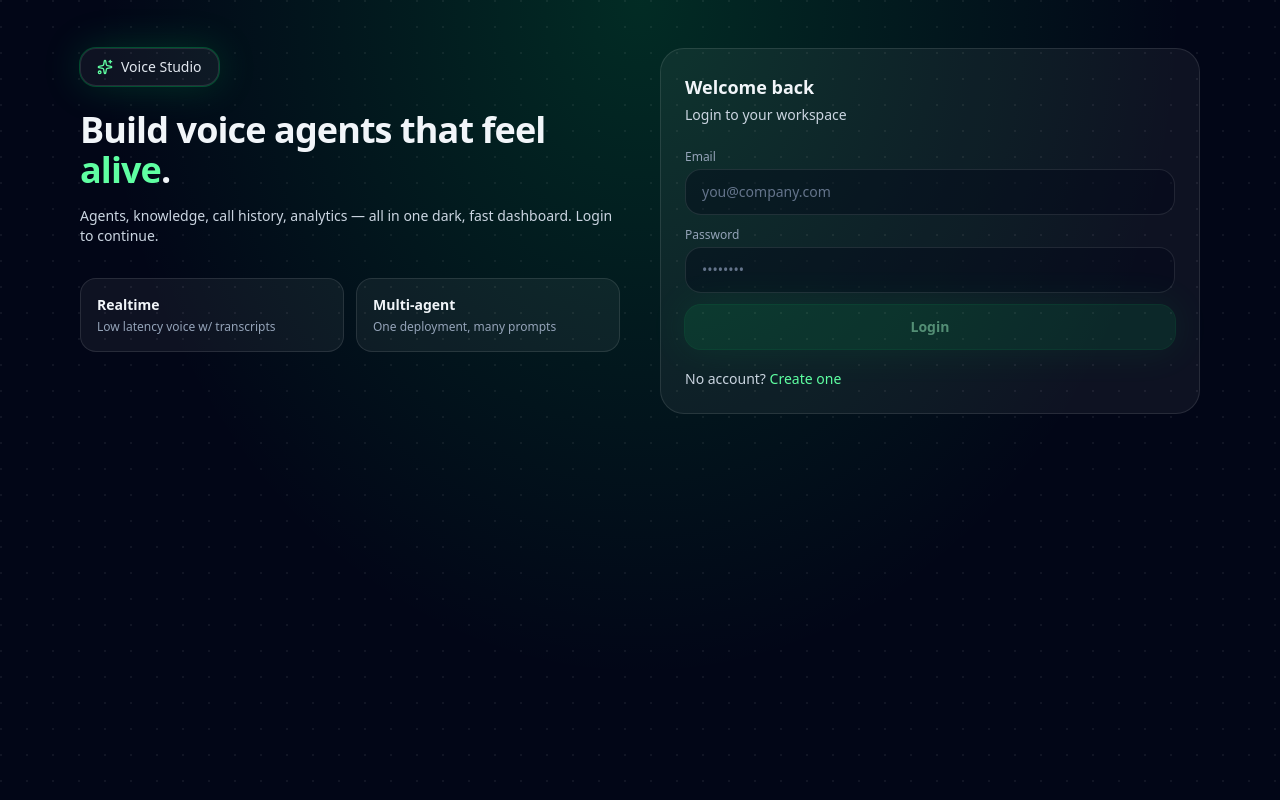
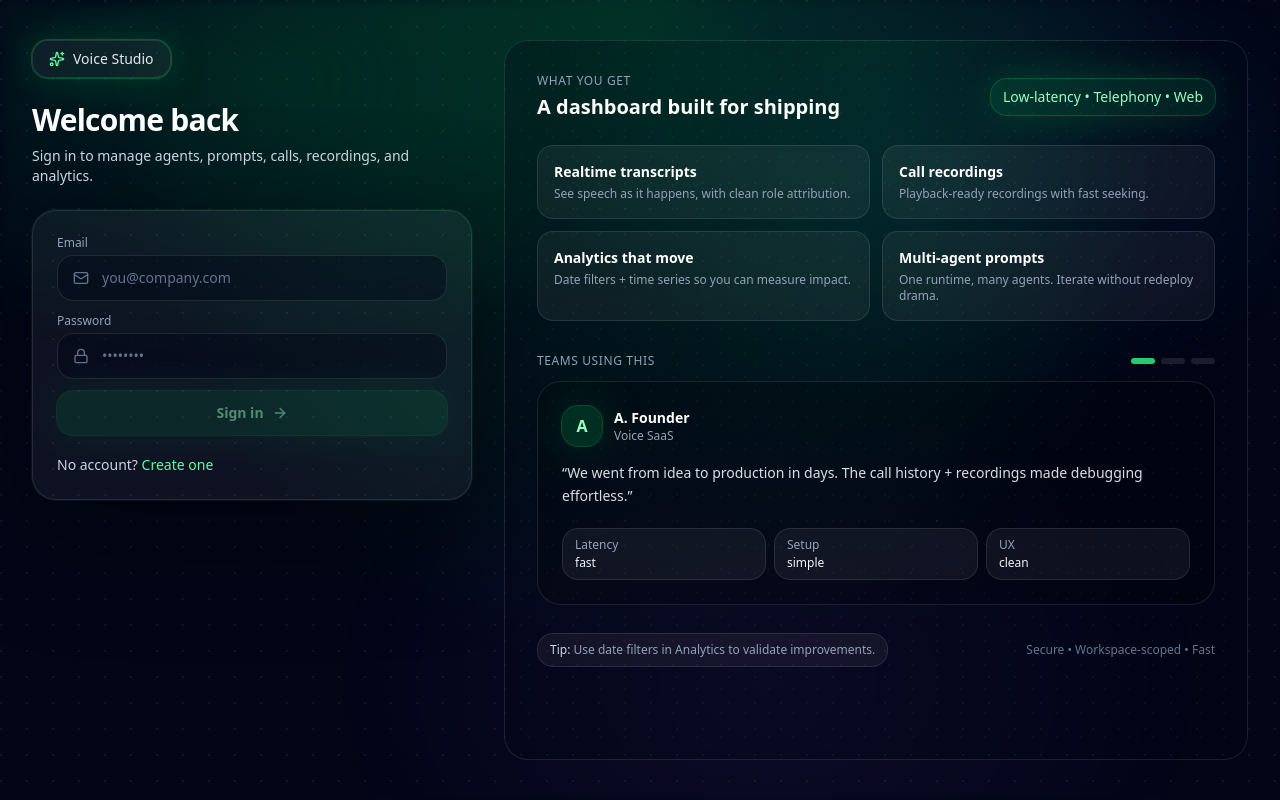
Before and after one commit to rufi-dev/rapidcallai-dashboard, a React (Vite) app: page /login in a window 1280 px wide. Built offline with nearby package versions, Linux system fonts and the light colour scheme; no server answers.

Commit message:
ui(auth): premium split layout with animated testimonials

```diff
--- a/src/index.css
+++ b/src/index.css
@@ -18,6 +18,39 @@ body {
     radial-gradient(ellipse at top, rgba(0, 240, 106, 0.16), transparent 60%);
   background-size: 26px 26px, auto;
   background-position: 0 0, center;
+}
+
+/* Auth page showcase effects */
+.auth-grid {
+  background-image: radial-gradient(circle at 1px 1px, rgba(255, 255, 255, 0.06) 1px, transparent 0),
+    radial-gradient(ellipse at top, rgba(0, 240, 106, 0.14), transparent 60%);
+  background-size: 24px 24px, auto;
+  background-position: 0 0, center;
+}
+
+.auth-aurora {
+  background:
+    radial-gradient(900px 500px at 20% 10%, rgba(0, 240, 106, 0.12), transparent 60%),
+    radial-gradient(700px 420px at 75% 20%, rgba(56, 189, 248, 0.10), transparent 60%),
+    radial-gradient(700px 520px at 60% 85%, rgba(168, 85, 247, 0.09), transparent 65%);
+  filter: blur(6px);
+  opacity: 0.9;
+}
+
+@keyframes authFloat {
+  0% {
+    transform: translateY(0px);
+  }
+  50% {
+    transform: translateY(-6px);
+  }
+  100% {
+    transform: translateY(0px);
+  }
+}
+
+.auth-float {
+  animation: authFloat 8s ease-in-out infinite;
 }
 
 /* Scrollbar styling (prompt + transcript) */
--- a/src/pages/AuthPages.tsx
+++ b/src/pages/AuthPages.tsx
@@ -1,6 +1,6 @@
-import { useMemo, useState } from "react";
+import { useEffect, useMemo, useState } from "react";
 import { Link, useLocation, useNavigate } from "react-router-dom";
-import { Sparkles } from "lucide-react";
+import { ArrowRight, Lock, Mail, Sparkles, User as UserIcon } from "lucide-react";
 import { setToken } from "../lib/auth";
 import { login, register } from "../lib/api";
 
@@ -10,17 +10,189 @@ function Field(props: {
   onChange: (v: string) => void;
   type?: string;
   placeholder?: string;
+  icon?: React.ReactNode;
 }) {
   return (
     <div>
       <div className="mb-1 text-xs text-slate-400">{props.label}</div>
+      <div className="group relative">
+        {props.icon ? (
+          <div className="pointer-events-none absolute left-4 top-1/2 -translate-y-1/2 text-slate-500 group-focus-within:text-brand-200">
+            {props.icon}
+          </div>
+        ) : null}
         <input
           value={props.value}
           onChange={(e) => props.onChange(e.target.value)}
           type={props.type ?? "text"}
           placeholder={props.placeholder}
-        className="w-full rounded-2xl border border-white/10 bg-slate-950/40 px-4 py-3 text-sm text-white placeholder:text-slate-500 focus:outline-none focus:ring-2 focus:ring-brand-500/40"
+          className={[
+            "w-full rounded-2xl border border-white/10 bg-slate-950/40 px-4 py-3 text-sm text-white placeholder:text-slate-500",
+            props.icon ? "pl-11" : "",
+            "focus:outline-none focus:ring-2 focus:ring-brand-500/40",
+          ].join(" ")}
         />
+      </div>
+    </div>
+  );
+}
+
+type Testimonial = {
+  name: string;
+  title: string;
+  quote: string;
+};
+
+const TESTIMONIALS: Testimonial[] = [
+  {
+    name: "A. Founder",
+    title: "Voice SaaS",
+    quote: "We went from idea to production in days. The call history + recordings made debugging effortless.",
+  },
+  {
+    name: "S. Ops Lead",
+    title: "Customer Support",
+    quote: "The dashboard feels fast, clean, and actually usable. The transcript + analytics combo is gold.",
+  },
+  {
+    name: "M. Engineer",
+    title: "AI Platform",
+    quote: "Ship agents, iterate prompts, and keep control. Everything is organized exactly where I expect it.",
+  },
+];
+
+function BrandMark() {
+  return (
+    <div className="inline-flex items-center gap-2 rounded-2xl border border-white/10 bg-white/5 px-4 py-2 text-sm text-slate-200 shadow-glow">
+      <Sparkles size={16} className="text-brand-300" /> Voice Studio
+    </div>
+  );
+}
+
+function AuthShell(props: {
+  title: string;
+  subtitle: string;
+  children: React.ReactNode;
+  footer: React.ReactNode;
+}) {
+  const [idx, setIdx] = useState(0);
+  const t = TESTIMONIALS[idx % TESTIMONIALS.length];
+
+  useEffect(() => {
+    const id = window.setInterval(() => setIdx((x) => x + 1), 6500);
+    return () => window.clearInterval(id);
+  }, []);
+
+  return (
+    <div className="min-h-screen">
+      {/* cinematic gradient overlay */}
+      <div className="pointer-events-none fixed inset-0 auth-aurora" />
+
+      <div className="mx-auto flex min-h-screen w-full max-w-7xl items-stretch px-4 py-10 lg:px-8">
+        <div className="grid w-full gap-8 lg:grid-cols-[440px_1fr] items-stretch">
+          {/* Left: form */}
+          <div className="relative">
+            <div className="sticky top-10">
+              <BrandMark />
+              <h1 className="mt-6 text-3xl font-semibold tracking-tight text-white">{props.title}</h1>
+              <p className="mt-2 text-sm text-slate-300">{props.subtitle}</p>
+
+              <div className="mt-6 rounded-3xl border border-white/10 bg-white/5 p-6 shadow-[0_0_0_1px_rgba(0,240,106,.08),0_30px_120px_rgba(0,0,0,.45)]">
+                {props.children}
+                <div className="mt-5">{props.footer}</div>
+              </div>
+            </div>
+          </div>
+
+          {/* Right: showcase */}
+          <div className="relative hidden lg:block">
+            <div className="h-full rounded-3xl border border-white/10 bg-slate-950/25 p-8 overflow-hidden">
+              <div className="absolute inset-0 auth-grid opacity-[0.55]" />
+              <div className="relative">
+                <div className="flex items-center justify-between">
+                  <div>
+                    <div className="text-xs uppercase tracking-wider text-slate-400">What you get</div>
+                    <div className="mt-1 text-xl font-semibold text-white">A dashboard built for shipping</div>
+                  </div>
+                  <div className="rounded-2xl bg-brand-500/10 px-3 py-2 text-sm text-brand-200 shadow-glow">
+                    Low-latency • Telephony • Web
+                  </div>
+                </div>
+
+                <div className="mt-6 grid gap-3 sm:grid-cols-2">
+                  <div className="rounded-2xl border border-white/10 bg-white/5 p-4">
+                    <div className="text-sm font-semibold text-white">Realtime transcripts</div>
+                    <div className="mt-1 text-xs text-slate-400">See speech as it happens, with clean role attribution.</div>
+                  </div>
+                  <div className="rounded-2xl border border-white/10 bg-white/5 p-4">
+                    <div className="text-sm font-semibold text-white">Call recordings</div>
+                    <div className="mt-1 text-xs text-slate-400">Playback-ready recordings with fast seeking.</div>
+                  </div>
+                  <div className="rounded-2xl border border-white/10 bg-white/5 p-4">
+                    <div className="text-sm font-semibold text-white">Analytics that move</div>
+                    <div className="mt-1 text-xs text-slate-400">Date filters + time series so you can measure impact.</div>
+                  </div>
+                  <div className="rounded-2xl border border-white/10 bg-white/5 p-4">
+                    <div className="text-sm font-semibold text-white">Multi-agent prompts</div>
+                    <div className="mt-1 text-xs text-slate-400">One runtime, many agents. Iterate without redeploy drama.</div>
+                  </div>
+                </div>
+
+                <div className="mt-8">
+                  <div className="flex items-center justify-between">
+                    <div className="text-xs uppercase tracking-wider text-slate-400">Teams using this</div>
+                    <div className="flex items-center gap-1.5">
+                      {TESTIMONIALS.map((_, i) => (
+                        <div
+                          key={i}
+                          className={[
+                            "h-1.5 w-6 rounded-full transition",
+                            i === (idx % TESTIMONIALS.length) ? "bg-brand-400/80" : "bg-white/10",
+                          ].join(" ")}
+                        />
+                      ))}
+                    </div>
+                  </div>
+
+                  <div className="mt-3 rounded-3xl border border-white/10 bg-black/20 p-6 auth-float">
+                    <div className="flex items-center gap-3">
+                      <div className="h-10 w-10 rounded-2xl bg-brand-500/15 shadow-glow flex items-center justify-center text-brand-200 font-semibold">
+                        {t.name.slice(0, 1)}
+                      </div>
+                      <div className="min-w-0">
+                        <div className="text-sm font-semibold text-white">{t.name}</div>
+                        <div className="text-xs text-slate-400">{t.title}</div>
+                      </div>
+                    </div>
+                    <div className="mt-4 text-sm leading-relaxed text-slate-100/90">“{t.quote}”</div>
+                    <div className="mt-5 grid grid-cols-3 gap-2 text-xs text-slate-300">
+                      <div className="rounded-2xl bg-white/5 px-3 py-2 border border-white/10">
+                        <div className="text-slate-400">Latency</div>
+                        <div className="mt-0.5 text-slate-100">fast</div>
+                      </div>
+                      <div className="rounded-2xl bg-white/5 px-3 py-2 border border-white/10">
+                        <div className="text-slate-400">Setup</div>
+                        <div className="mt-0.5 text-slate-100">simple</div>
+                      </div>
+                      <div className="rounded-2xl bg-white/5 px-3 py-2 border border-white/10">
+                        <div className="text-slate-400">UX</div>
+                        <div className="mt-0.5 text-slate-100">clean</div>
+                      </div>
+                    </div>
+                  </div>
+                </div>
+
+                <div className="mt-7 flex items-center justify-between text-xs text-slate-400">
+                  <div className="rounded-2xl border border-white/10 bg-white/5 px-3 py-2">
+                    <span className="text-slate-300">Tip:</span> Use date filters in Analytics to validate improvements.
+                  </div>
+                  <div className="text-slate-500">Secure • Workspace-scoped • Fast</div>
+                </div>
+              </div>
+            </div>
+          </div>
+        </div>
+      </div>
     </div>
   );
 }
@@ -30,69 +202,60 @@ export function LoginPage() {
   const [email, setEmail] = useState("");
   const [password, setPassword] = useState("");
   const [err, setErr] = useState<string | null>(null);
+  const [busy, setBusy] = useState(false);
   const can = useMemo(() => email.trim() && password.trim(), [email, password]);
 
   return (
-    <div className="mx-auto max-w-6xl px-4 py-12">
-      <div className="grid gap-10 lg:grid-cols-2">
-        <div>
-          <div className="inline-flex items-center gap-2 rounded-2xl border border-white/10 bg-white/5 px-4 py-2 text-sm text-slate-200 shadow-glow">
-            <Sparkles size={16} className="text-brand-300" /> Voice Studio
+    <AuthShell
+      title="Welcome back"
+      subtitle="Sign in to manage agents, prompts, calls, recordings, and analytics."
+      footer={
+        <div className="text-sm text-slate-300">
+          No account?{" "}
+          <Link to="/register" className="text-brand-300 hover:text-brand-200">
+            Create one
+          </Link>
         </div>
-          <h1 className="mt-6 text-4xl font-semibold tracking-tight">
-            Build voice agents that feel
-            <span className="text-brand-300"> alive</span>.
-          </h1>
-          <p className="mt-4 max-w-xl text-sm text-slate-300">
-            Agents, knowledge, call history, analytics — all in one dark, fast dashboard. Login to continue.
-          </p>
-          <div className="mt-8 grid gap-3 sm:grid-cols-2">
-            <div className="rounded-2xl border border-white/10 bg-white/5 p-4">
-              <div className="text-sm font-semibold">Realtime</div>
-              <div className="mt-1 text-xs text-slate-400">Low latency voice w/ transcripts</div>
-            </div>
-            <div className="rounded-2xl border border-white/10 bg-white/5 p-4">
-              <div className="text-sm font-semibold">Multi-agent</div>
-              <div className="mt-1 text-xs text-slate-400">One deployment, many prompts</div>
-            </div>
-          </div>
-        </div>
-
-        <div className="rounded-3xl border border-white/10 bg-white/5 p-6">
-          <div className="text-lg font-semibold">Welcome back</div>
-          <div className="mt-1 text-sm text-slate-300">Login to your workspace</div>
-
-          <div className="mt-6 space-y-3">
-            <Field label="Email" value={email} onChange={setEmail} placeholder="you@company.com" />
-            <Field label="Password" value={password} onChange={setPassword} type="password" placeholder="••••••••" />
+      }
+    >
+      <div className="space-y-3">
+        <Field
+          label="Email"
+          value={email}
+          onChange={setEmail}
+          placeholder="you@company.com"
+          icon={<Mail size={16} />}
+        />
+        <Field
+          label="Password"
+          value={password}
+          onChange={setPassword}
+          type="password"
+          placeholder="••••••••"
+          icon={<Lock size={16} />}
+        />
         <button
-              disabled={!can}
+          disabled={!can || busy}
           onClick={async () => {
             try {
+              setBusy(true);
               setErr(null);
               const out = await login({ email: email.trim(), password });
               setToken(out.token);
               nav("/app/agents");
             } catch (e) {
               setErr(e instanceof Error ? e.message : "Login failed");
+            } finally {
+              setBusy(false);
             }
           }}
-              className="mt-2 w-full rounded-2xl bg-brand-500/20 px-4 py-3 text-sm font-semibold text-brand-200 shadow-glow transition hover:bg-brand-500/25 disabled:opacity-50"
+          className="mt-2 w-full rounded-2xl bg-brand-500/20 px-4 py-3 text-sm font-semibold text-brand-200 shadow-glow transition hover:bg-brand-500/25 disabled:opacity-50 inline-flex items-center justify-center gap-2"
         >
-              Login
+          {busy ? "Signing in…" : "Sign in"} <ArrowRight size={16} />
         </button>
         {err ? <div className="text-sm text-red-300">{err}</div> : null}
       </div>
-
-          <div className="mt-5 text-sm text-slate-300">
-            No account?{" "}
-            <Link to="/register" className="text-brand-300 hover:text-brand-200">
-              Create one
-            </Link>
-          </div>
-        </div>
-      </div>
-    </div>
+    </AuthShell>
   );
 }
 
@@ -103,47 +266,64 @@ export function RegisterPage() {
   const [password, setPassword] = useState("");
   const [name, setName] = useState("");
   const [err, setErr] = useState<string | null>(null);
+  const [busy, setBusy] = useState(false);
   const can = useMemo(() => email.trim() && password.trim() && name.trim(), [email, password, name]);
 
   return (
-    <div className="mx-auto max-w-lg px-4 py-12">
-      <div className="rounded-3xl border border-white/10 bg-white/5 p-6">
-        <div className="inline-flex items-center gap-2 rounded-2xl bg-brand-500/15 px-3 py-2 text-sm text-brand-200 shadow-glow">
-          <Sparkles size={16} /> Create account
+    <AuthShell
+      title="Create your account"
+      subtitle="Get a private workspace and start building voice agents in minutes."
+      footer={
+        <div className="text-sm text-slate-300">
+          Have an account?{" "}
+          <Link to="/login" className="text-brand-300 hover:text-brand-200">
+            Sign in
+          </Link>
         </div>
-        <div className="mt-4 text-2xl font-semibold tracking-tight">Let’s get you set up</div>
-        <div className="mt-1 text-sm text-slate-300">Create an account to get a private workspace.</div>
-
-        <div className="mt-6 space-y-3">
-          <Field label="Name" value={name} onChange={setName} placeholder="Rufia" />
-          <Field label="Email" value={email} onChange={setEmail} placeholder="you@company.com" />
-          <Field label="Password" value={password} onChange={setPassword} type="password" placeholder="••••••••" />
+      }
+    >
+      <div className="space-y-3">
+        <Field label="Name" value={name} onChange={setName} placeholder="Your name" icon={<UserIcon size={16} />} />
+        <Field
+          label="Email"
+          value={email}
+          onChange={setEmail}
+          placeholder="you@company.com"
+          icon={<Mail size={16} />}
+        />
+        <Field
+          label="Password"
+          value={password}
+          onChange={setPassword}
+          type="password"
+          placeholder="••••••••"
+          icon={<Lock size={16} />}
+        />
         <button
-            disabled={!can}
+          disabled={!can || busy}
           onClick={async () => {
             try {
+              setBusy(true);
               setErr(null);
               const out = await register({ name: name.trim(), email: email.trim(), password });
               setToken(out.token);
               nav("/app/agents", { state: { from: location.pathname } });
             } catch (e) {
               setErr(e instanceof Error ? e.message : "Register failed");
+            } finally {
+              setBusy(false);
             }
           }}
-            className="mt-2 w-full rounded-2xl bg-brand-500/20 px-4 py-3 text-sm font-semibold text-brand-200 shadow-glow transition hover:bg-brand-500/25 disabled:opacity-50"
+          className="mt-2 w-full rounded-2xl bg-brand-500/20 px-4 py-3 text-sm font-semibold text-brand-200 shadow-glow transition hover:bg-brand-500/25 disabled:opacity-50 inline-flex items-center justify-center gap-2"
         >
-            Create & continue
+          {busy ? "Creating…" : "Create & continue"} <ArrowRight size={16} />
         </button>
         {err ? <div className="text-sm text-red-300">{err}</div> : null}
-        </div>
 
-        <div className="mt-5 text-sm text-slate-300">
-          Have an account?{" "}
-          <Link to="/login" className="text-brand-300 hover:text-brand-200">
-            Login
-          </Link>
+        <div className="mt-1 rounded-2xl border border-white/10 bg-slate-950/30 p-3 text-xs text-slate-300">
+          By continuing, you agree to keep your workspace secure and not share your login credentials.
         </div>
       </div>
-    </div>
+    </AuthShell>
   );
 }
```
Lines whose indentation alone changed are shown as unchanged.
